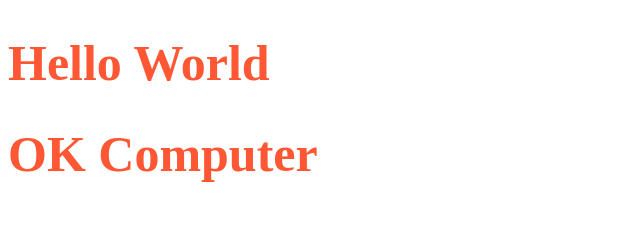
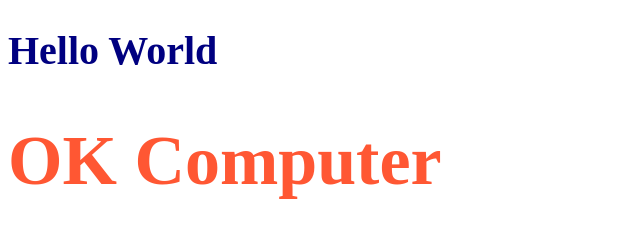
Before and after one commit to kevanted/website-demo, a plain HTML site: page style-test.html in a window 1280 px wide. Shown: the whole page, without its empty margins (0-640 px from the left). Drawn offline with Linux system fonts and the light colour scheme.

Commit message:
Update style-test.html

```diff
--- a/style-test.html
+++ b/style-test.html
@@ -16,9 +16,8 @@
 
     </head>
     <body>
-        <h1 style="font-size: 50px; color: #FF5733
-         ;">Hello World</h1>
-         <h1 class="big" style="font-size: 50px; color: #FF5733
+        <h1>Hello World</h1>
+         <h1 class="big" style="color: #FF5733
          ;">OK Computer</h1>
     </body>
 </html>
```
